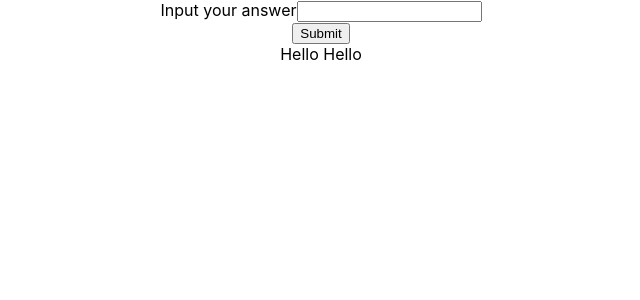
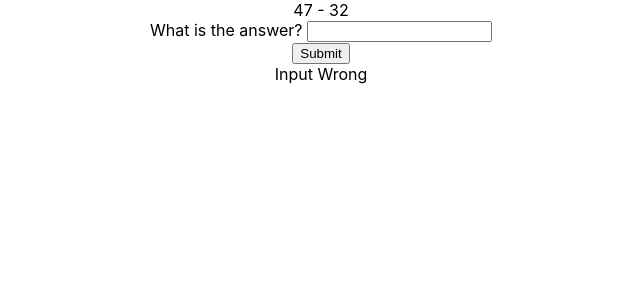
Before and after one commit to Dom-Hindsite/stock-solve, a React (Create React App) app: page / in a window 1280 px wide. Shown: the top 300 px of the page, without its empty margins (319-959 px from the left). Built offline with nearby package versions, Linux system fonts and the light colour scheme.

Commit message:
Base math logic almost done

```diff
--- a/src/App.tsx
+++ b/src/App.tsx
@@ -1,26 +1,32 @@
 import React, { useState } from "react";
 import "./App.css";
+import { MathProblem } from "./components/MathProblem";
 import { UserInput } from "./components/UserInput";
 import { UserOutput } from "./components/UserOutput";
 
 function App() {
+  const [userMsg, setUserMsg] = useState("Hello");
+  const [answer, setAnswer] = useState(false);
 
   const num1 = Math.floor(Math.random() * (100 - 1) + 1);
   const num2 = Math.floor(Math.random() * (num1 - 1) + 1);
 
-  console.log(num1 + ' ' + num2);
+  const inputHandler = (text: string) => {
+    setUserMsg(text);
 
-  const [userMsg, setUserMsg] = useState('Hello');
+    //If num 1 - num2 = 'text' then update answer to true
 
-  const inputHandler = (text: string) => {
-   setUserMsg(text);
+    //Else set to false
+
+    setAnswer(true);
   };
 
   return (
     <div className="App">
+      <MathProblem num1={num1} num2={num2} />
       <UserInput onUserInput={inputHandler} />
       {/* <UserOutput userResponse={"Can remove this prop"} /> */}
-      <div>Hello {userMsg}</div>
+      <div>Input {answer ? "Correct" : "Wrong"}</div>
     </div>
   );
 }
--- /dev/null
+++ b/src/components/MathProblem.tsx
@@ -0,0 +1,15 @@
+type MathProblemProps = {
+  num1: number;
+  num2: number;
+};
+
+export const MathProblem = (props: MathProblemProps) => {
+
+
+  return (
+    <div>
+      <label id="label-num1" >{props.num1} - </label>
+      <label id="label-num2">{props.num2}</label>
+    </div>
+  );
+};
--- a/src/components/UserInput.tsx
+++ b/src/components/UserInput.tsx
@@ -3,6 +3,8 @@ import React, { useRef } from "react";
 type UserInputProps = {
   onUserInput: (userText: string) => void;
 };
+
+//validate it's a number or update input to say number
 
 export const UserInput = (props: UserInputProps) => {
   const textInputRef = useRef<HTMLInputElement>(null);
@@ -15,7 +17,7 @@ export const UserInput = (props: UserInputProps) => {
   return (
     <form onSubmit={submitHandler}>
       <div>
-        <label htmlFor="input-text">Input your answer</label>
+        <label htmlFor="input-text">What is the answer? </label>
         <input type="text" id="input-text" ref={textInputRef} />
       </div>
       <button type="submit">Submit</button>
```
Also changed, not shown: 1 other file (tests, documents, lock files or other folders).
